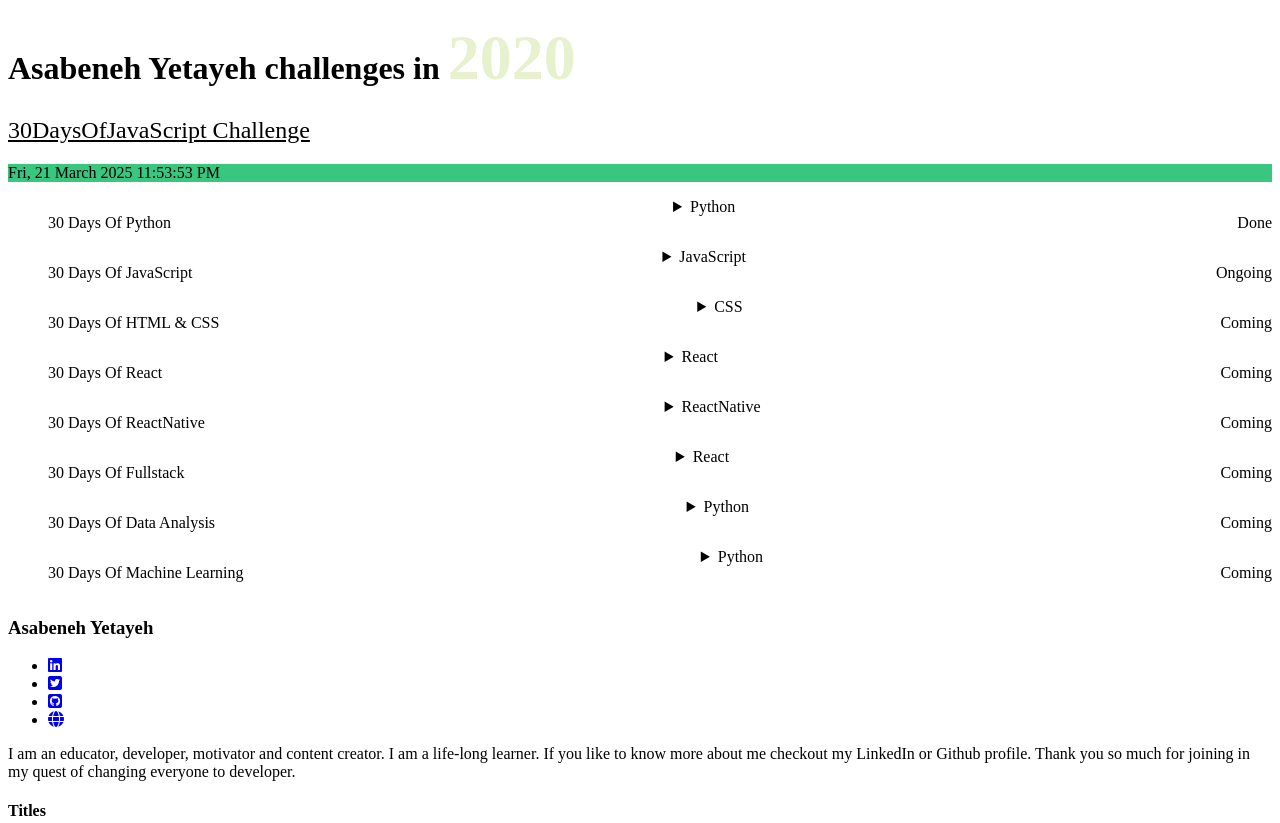
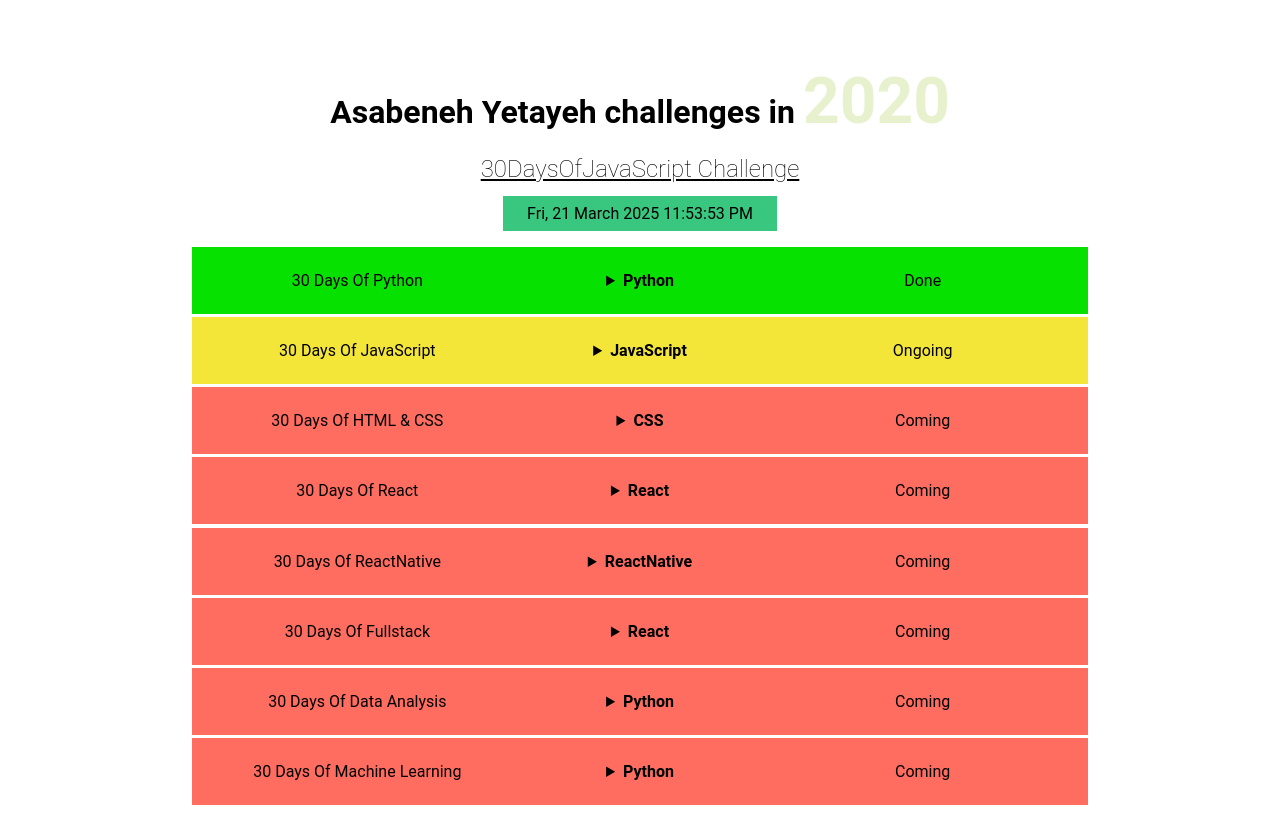
Before and after one commit to miguelruizF/30_days_of_JS_Exercises, a plain HTML site: page JS/day_22/Level_3/index.html in a window 1280 px wide. Shown: the top 823 px of the page. Drawn offline with Linux system fonts and the light colour scheme.

Commit message:
Day 22 Level 3 Adding styles in header & challenge list

```diff
--- a/JS/day_22/Level_3/app.js
+++ b/JS/day_22/Level_3/app.js
@@ -88,17 +88,20 @@
     let ul_challenge = d.createElement('ul');
     ul_challenge.classList.add('challenge-list');
     challenge_container.appendChild(ul_challenge);
+
     // Iterate through the challenges and create a li element for each challenge
     asabenehChallenges2020.challenges.forEach(challenge => {
         // console.log(challenge);
         // Destructure the challenge object
         const { name, topics, days, status, questions, projects, interviewQns, githubUrl } = challenge;
+
         // Create a li element with a class name of challenge
         let li_challenge = d.createElement('li');
         li_challenge.classList.add('challenge');
         // Create a p element
         let p_title = d.createElement('p');
         p_title.textContent = name;
+        p_title.classList.add("p_title_style");
 
         let details = d.createElement('details');
         let summary = d.createElement('summary');
@@ -112,6 +115,18 @@
 
         let p_status = d.createElement('p');
         p_status.textContent = status;
+
+        //Change background
+        if(p_status.textContent === "Done"){
+            li_challenge.style.backgroundColor = '#07e100';
+        }else if(p_status.textContent === "Ongoing"){
+            li_challenge.style.backgroundColor = '#f4e639';
+        }else if(p_status.textContent === "Coming"){
+            li_challenge.style.backgroundColor = '#ff6d61';
+        }else{
+            return;
+        }
+
         // Append the p element to the div element and the next container
         li_challenge.appendChild(p_title);
         li_challenge.appendChild(details);
--- a/JS/day_22/Level_3/styles.css
+++ b/JS/day_22/Level_3/styles.css
@@ -1,4 +1,52 @@
-.challenge{
+* {
+    margin: 0;
+    padding: 0;
+    box-sizing: border-box;
+}
+
+body{
+    min-height: 100dvh;
+    font-family: "Roboto", sans-serif;
     display: flex;
-    justify-content: space-between;
+    justify-content: center;
 }
+
+main{
+    max-width: 70%;
+    margin: 5% 0;
+}
+
+header{
+    display: flex;
+    justify-content: center;
+    flex-direction: column;
+    align-items: center;
+    margin-bottom: 1rem;
+    .title{
+        margin-bottom: 1rem;
+    }
+    .subtitle{
+        margin-bottom: .8rem;
+    }
+    .clock{
+        padding: .5rem 1.5rem;
+    }
+}
+
+li{
+    list-style: none;
+}
+
+.challenge-container{
+    margin-bottom: 2rem;
+    .challenge{
+        display: grid;
+        grid-template-columns: repeat(3, 1fr);
+        justify-items: center;
+        padding: 1.5rem 1.5rem;
+        margin-bottom: .2rem;
+        details{
+            font-weight: bold;
+        }
+    }
+}
```
